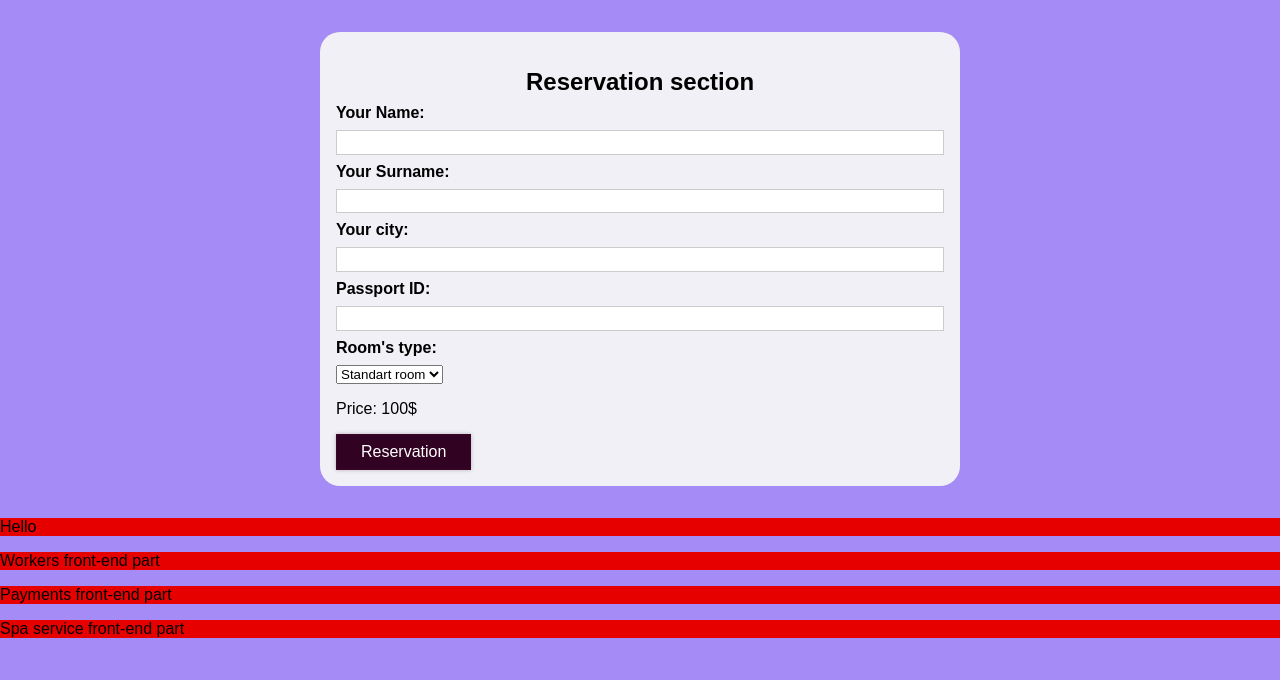
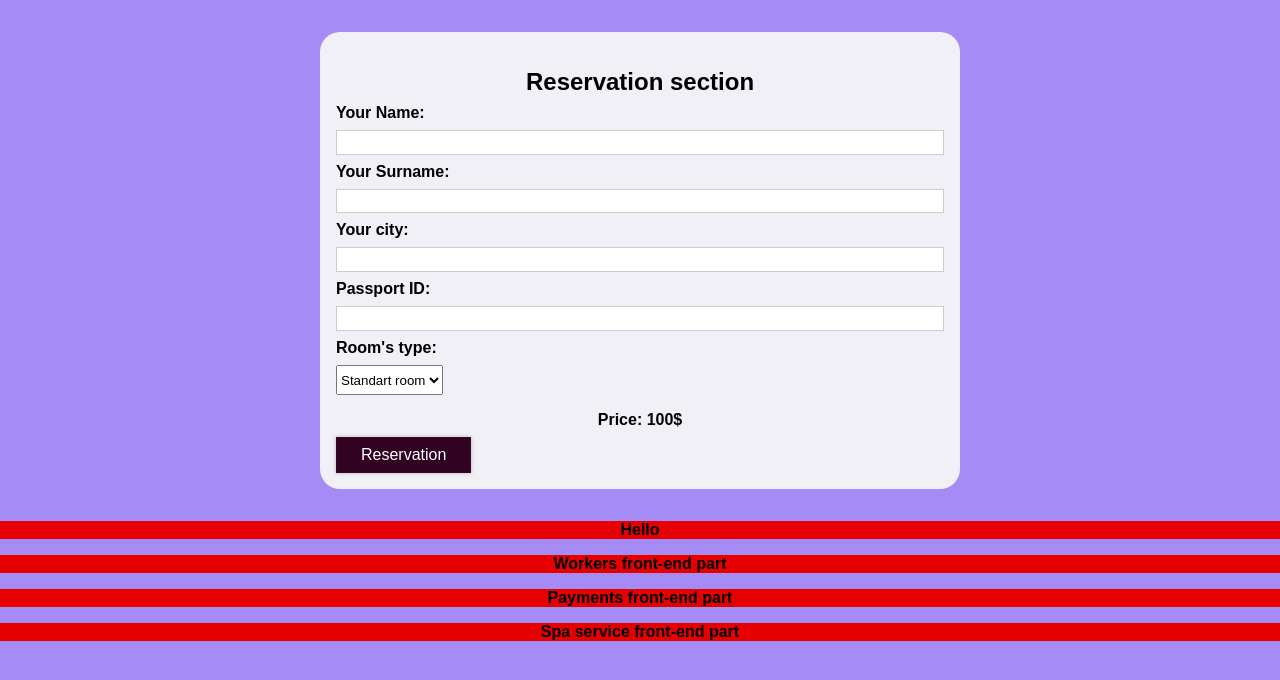
Before and after one commit to indian0ch/HotelInformalSystem, a React (Create React App) app: page / in a window 1280 px wide. Shown: the top 680 px of the page. Built offline with nearby package versions, Linux system fonts and the light colour scheme.

Commit message:
Changed reservation's style

```diff
--- a/src/App.js
+++ b/src/App.js
@@ -12,7 +12,7 @@ const App = () => {
       <section className={styled.goalform}>
         <Reservation></Reservation>
       </section>
-      <section className={styled.goal}>
+      <section className={styled.goalform}>
         <Review></Review>
       </section>
       <section>
--- a/src/components/Reservation/Reservation.module.css
+++ b/src/components/Reservation/Reservation.module.css
@@ -8,7 +8,7 @@
     width: 90%;
     max-width: 40rem;
   }
-  .reservationContainer h2 {
+  .reservationContainer h2,p {
     display: block;
     font-weight: bold;
     margin-bottom: 0.5rem;
@@ -37,5 +37,5 @@
   .sectionBox {
     display: block;
     margin-bottom: 0.5rem;
-
+    height: 1.9rem;
   }
```
